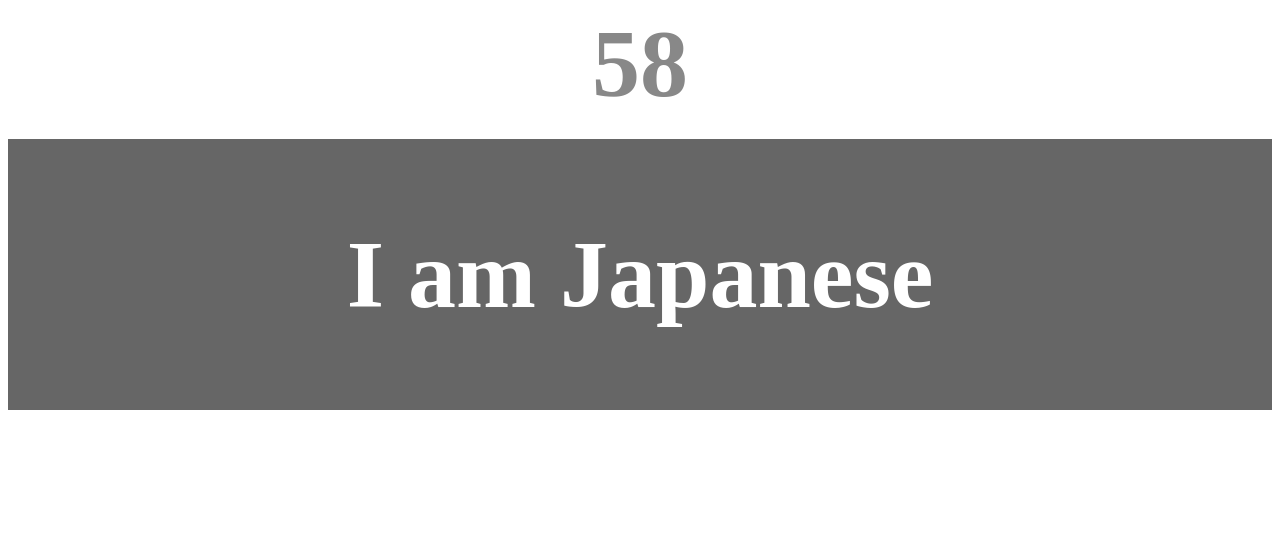
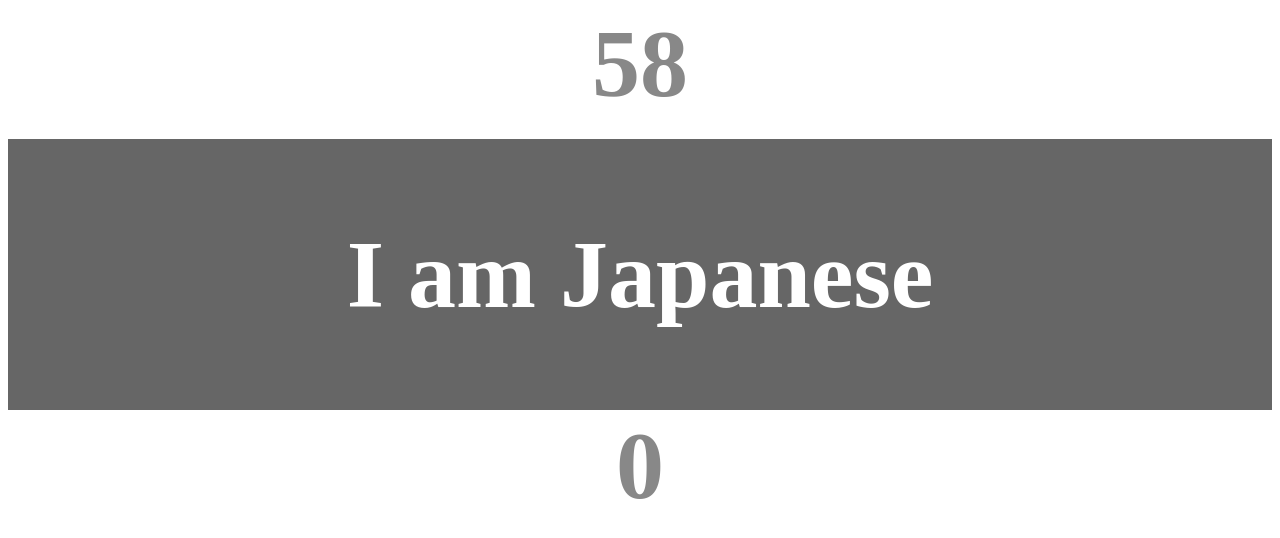
Before and after one commit to tayoshi-tokisada/javascript-advanced-kadai, a plain HTML site: page kadai_001/index.html in a window 1280 px wide. Both pictures are taken after a click on the button "スタート". Drawn offline with Linux system fonts and the light colour scheme.

Commit message:
change kadai_001

```diff
--- a/kadai_001/css/style.css
+++ b/kadai_001/css/style.css
@@ -25,3 +25,10 @@ body{
 .mistyped{
   background-color: red;
 }
+/* タイプ数表示 */
+.typeCount{
+  display: none;
+  margin: 0;
+  font-weight: bold;
+  color: #888;
+}
--- a/kadai_001/index.html
+++ b/kadai_001/index.html
@@ -18,6 +18,8 @@
       <!-- 未タイプテキスト -->
       <span id="untyped"></span>
     </div>
+    <!-- タイプ数表示 -->
+    <p id="typeCount" class="typeCount"></p>
     <!-- 開始ボタン -->
     <button id="start">スタート</button>
     <script src="js/main.js" type="module"></script>
--- a/kadai_001/js/main.js
+++ b/kadai_001/js/main.js
@@ -7,6 +7,7 @@ import { createText,
 
 // HTML要素の取得
 const start = document.getElementById("start");
+const typeCount =document.getElementById("typeCount");
 
 // 初期表示
 init();
@@ -19,6 +20,9 @@ start.addEventListener("click", () => {
   createText();
   // スタートボタンを非表示
   start.style.display = "none";
+  // タイプ数表示を表示
+  typeCount.textContent = "0";
+  typeCount.style.display = "block";
   // キー入力時のイベント処理を追加
   document.addEventListener("keypress", keyPress);
 });
--- a/kadai_001/js/sub.js
+++ b/kadai_001/js/sub.js
@@ -12,6 +12,7 @@ const untypedField = document.getElementById("untyped");
 const typedField = document.getElementById("typed");
 const wrap = document.getElementById("wrap");
 const count = document.getElementById("count");
+const typeCount = document.getElementById("typeCount");
 
 // 初期表示処理
 export const init = () => {
@@ -53,6 +54,8 @@ export const keyPress = e => {
   untyped = untyped.substring(1);
   typedField.textContent = typed;
   untypedField.textContent = untyped;
+  // タイプ数表示更新
+  typeCount.textContent = score;
 
   // 未入力がなくなったらテキストを新しく
   if(untyped === ""){
```
